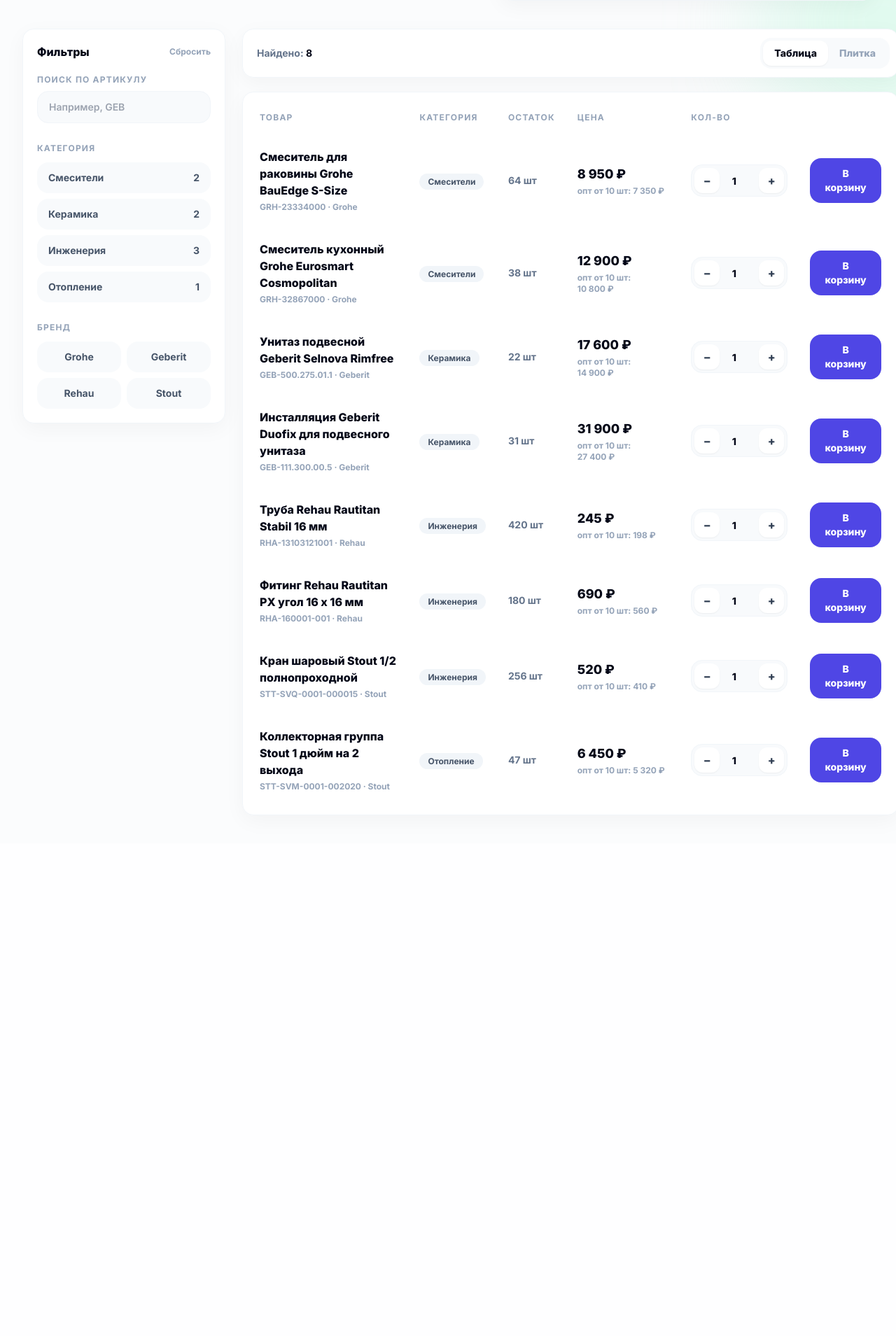
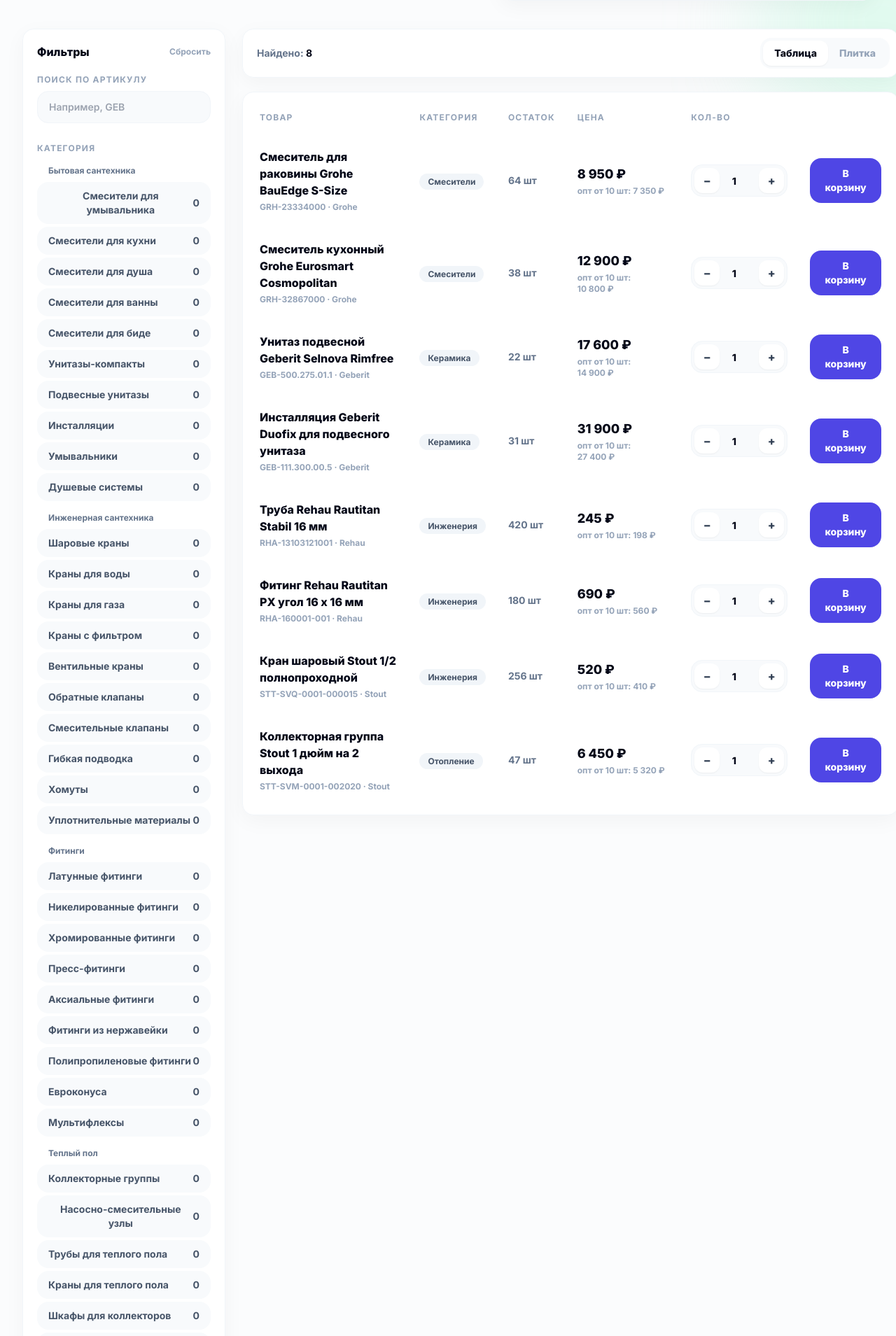
Before and after one commit to hacho88/tmopro, a PHP site: page /index.php in a window 1280 px wide. Shown: the part 510-2419 px from the top of the page at 70% size. Before the commit the page ends 1675 px from the top, so only its background shows below. Run offline with PHP 8.4, Linux system fonts and the light colour scheme; some libraries are stand-ins or nearby versions.

Commit message:
pdate index.php with category tree and product images

```diff
--- a/index.php
+++ b/index.php
@@ -106,10 +106,13 @@
 
           <div class="mt-7">
             <div class="mb-3 text-xs font-bold uppercase tracking-widest text-slate-400">Категория</div>
-            <div class="space-y-2">
-              <button v-for="category in categories" :key="category" @click="toggleCategory(category)" :class="['flex w-full items-center justify-between rounded-2xl px-4 py-3 text-sm font-bold transition-all duration-300', selectedCategories.includes(category) ? accentBg + ' text-white shadow-md' : 'bg-slate-50 text-slate-600 hover:bg-white hover:shadow-md']">
-                <span>{{ category }}</span><span>{{ countBy('category', category) }}</span>
-              </button>
+            <div class="space-y-3">
+              <div v-for="cat in categoryList" :key="cat.id" class="space-y-1">
+                <div class="text-xs font-bold text-slate-500 px-4 py-1">{{ cat.name }}</div>
+                <button v-for="sub in cat.subcategories" :key="sub.id" @click="toggleCategory(sub.name)" :class="['flex w-full items-center justify-between rounded-2xl px-4 py-2.5 text-sm font-bold transition-all duration-300', selectedCategories.includes(sub.name) ? accentBg + ' text-white shadow-md' : 'bg-slate-50 text-slate-600 hover:bg-white hover:shadow-md']">
+                  <span>{{ sub.name }}</span><span>{{ countBy('category', sub.name) }}</span>
+                </button>
+              </div>
             </div>
           </div>
 
@@ -146,8 +149,13 @@
                 <tbody>
                   <tr v-for="product in filteredProducts" :key="product.id" class="group rounded-2xl transition-all duration-300 hover:-translate-y-0.5 hover:bg-white hover:shadow-md">
                     <td class="rounded-l-2xl px-4 py-4">
-                      <div class="font-extrabold text-slate-950">{{ product.name }}</div>
-                      <div class="mt-1 text-xs font-bold text-slate-400">{{ product.article }} · {{ product.brand }}</div>
+                      <div class="flex items-center gap-3">
+                        <img v-if="product.image" :src="product.image" class="h-12 w-12 rounded-xl object-cover">
+                        <div>
+                          <div class="font-extrabold text-slate-950">{{ product.name }}</div>
+                          <div class="mt-1 text-xs font-bold text-slate-400">{{ product.article }} · {{ product.brand }}</div>
+                        </div>
+                      </div>
                     </td>
                     <td class="px-4 py-4"><span class="rounded-full bg-slate-100 px-3 py-1 text-xs font-bold text-slate-600">{{ product.category }}</span></td>
                     <td class="px-4 py-4 text-sm font-bold text-slate-500">{{ product.stock }} шт</td>
@@ -162,6 +170,9 @@
 
           <div v-else class="grid gap-5 md:grid-cols-2 xl:grid-cols-3">
             <article v-for="product in filteredProducts" :key="product.id" class="group rounded-2xl border border-slate-100 bg-white p-5 shadow-[0_8px_30px_rgb(0,0,0,0.04)] transition-all duration-300 hover:-translate-y-1 hover:shadow-xl">
+              <div v-if="product.image" class="mb-4 overflow-hidden rounded-xl">
+                <img :src="product.image" class="h-48 w-full object-cover transition-transform duration-500 group-hover:scale-105">
+              </div>
               <div class="mb-5 flex items-start justify-between gap-4">
                 <div>
                   <div class="mb-2 text-xs font-bold uppercase tracking-widest text-slate-400">{{ product.article }}</div>
@@ -265,6 +276,7 @@
         return {
           settings: { site_name: 'tmopro.ru — Сантехника Оптом', site_short_name: 'tmopro.ru', phone: '+7 (800) 555-35-35', email_manager: 'info@tmopro.ru', theme_color: 'indigo', default_view: 'table', logo_type: 'text', logo_text: 'TMO', logo_url: '', background_type: 'gradient', background_color: '#f8fafc', background_image: '', hero_title: 'Премиальная сантехника оптом для комплектации объектов.', hero_subtitle: 'Подберите позиции, укажите количество и отправьте заявку на счет. Оптовая цена включается автоматически от 10 штук.' },
           products: [],
+          categories: [],
           qty: {},
           selectedCategories: [],
           selectedBrands: [],
@@ -275,7 +287,7 @@
         };
       },
       computed: {
-        categories() { return [...new Set(this.products.map(item => item.category))]; },
+        categoryList() { return this.categories; },
         brands() { return [...new Set(this.products.map(item => item.brand))]; },
         cart() { return JSON.parse(localStorage.getItem('tmopro_cart') || '[]'); },
         cartCount() { return this.cart.reduce((sum, item) => sum + Number(item.qty), 0); },
@@ -304,9 +316,10 @@
       },
       async mounted() {
         try {
-          const [settingsResponse, productsResponse] = await Promise.all([fetch('settings.json'), fetch('products.json')]);
+          const [settingsResponse, productsResponse, categoriesResponse] = await Promise.all([fetch('settings.json'), fetch('products.json'), fetch('categories.json')]);
           this.settings = await settingsResponse.json();
           this.products = await productsResponse.json();
+          this.categories = await categoriesResponse.json();
           this.view = this.settings.default_view || 'table';
           this.products.forEach(product => this.qty[product.id] = 1);
           document.title = this.settings.site_name;
```
